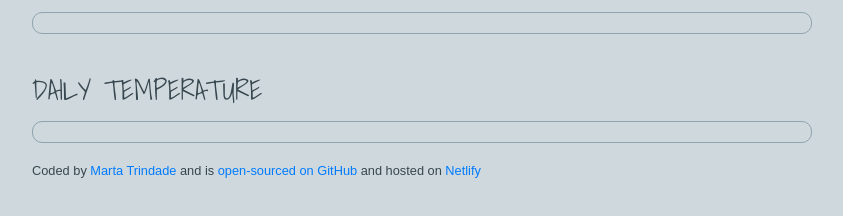
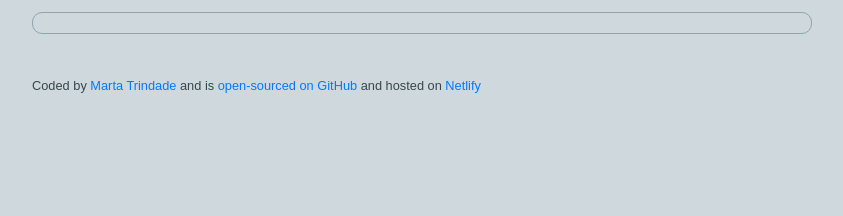
Before and after one commit to MartaTrindade/Vanilla-Weather-App, a plain HTML site: page index.html in a window 1280 px wide. Shown: the part 446-662 px from the top of the page, without its empty margins (218-1061 px from the left). Drawn offline with nearby package versions, Linux system fonts and the light colour scheme; no server answers; a web font is replaced by a local one.

Commit message:
Removed Daily Forecast

```diff
--- a/index.html
+++ b/index.html
@@ -66,11 +66,10 @@
       <div class="row weatherForecast" id="hourly-forecast"></div>
     </div>
     <br />
-
-    <h3>DAILY TEMPERATURE</h2>
+    <!-- <h3>DAILY TEMPERATURE</h2>
     <div class="forecast">
       <div class="row weatherForecast" id="daily-forecast"></div>
-    </div>
+    </div>-->
     <footer>
       <small>Coded by <a href="https://www.linkedin.com/in/marta-trindade-ap/" class="refLindedin" target="_blank">Marta Trindade</a>
         and is <a href="https://github.com/MartaTrindade/Weather-App_SheCodes" class="refGithub" target="_blank">open-sourced on GitHub</a>
```
Also changed, not shown: src/script.js (+16 -0 lines).
